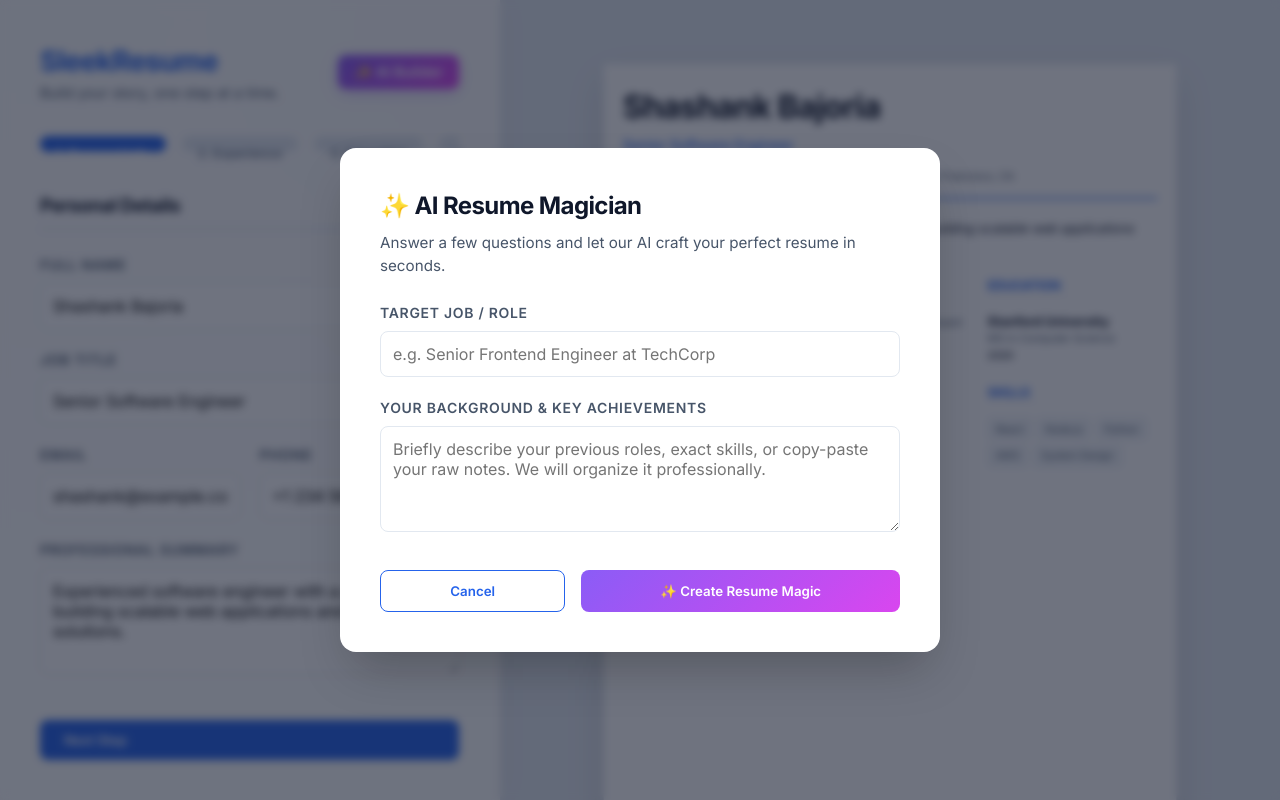
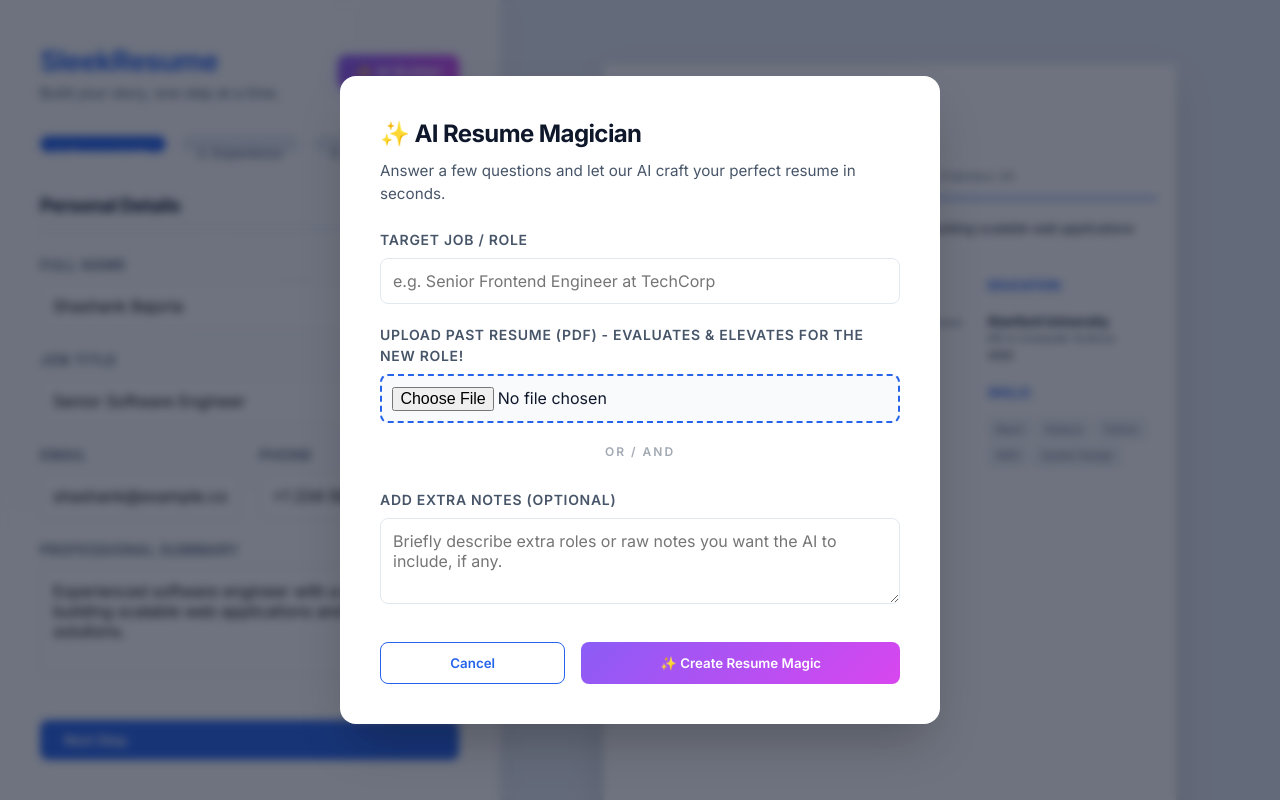
Before and after one commit to shanks16plus/sleek-resume-builder, a React (Vite) app: page / in a window 1280 px wide. Both pictures are taken after a click on the button "✨ AI Builder". Built offline with nearby package versions, Linux system fonts and the light colour scheme.

Commit message:
feat: Support evaluating and elevating uploaded PDF resumes

```diff
--- a/src/App.jsx
+++ b/src/App.jsx
@@ -7,6 +7,7 @@ function App() {
   const [aiForm, setAiForm] = useState({
     role: '',
     background: '',
+    pdfBase64: null,
     apiKey: 'AIzaSyBmARJywXgsbj8m0knGd7DXf5D-R56mExY'
   })
   const [isGenerating, setIsGenerating] = useState(false)
@@ -24,24 +25,31 @@ function App() {
   const steps = ['Personal Info', 'Experience', 'Education', 'Skills']
 
   const handleGenerateAi = async () => {
-    if (!aiForm.role || !aiForm.background) {
-      alert("Please fill in all fields.");
+    if (!aiForm.role || (!aiForm.background && !aiForm.pdfBase64)) {
+      alert("Please fill in the target role and either provide background notes or upload a PDF resume.");
       return;
     }
-
-    // Save the key so the user doesn't have to keep entering it!
-    localStorage.setItem('sleek_resume_gemini_key', aiForm.apiKey);
 
     setIsGenerating(true);
 
     try {
-      const prompt = `You are a professional resume writer. The user is applying for: "${aiForm.role}".\nTheir background is: "${aiForm.background}".\n\nPlease generate a professional resume structured strictly as JSON. No markdown backticks, just raw JSON.\nUse this format:\n{\n  "personal": { "fullName": "Their Name or Fake Name", "title": "Job Title", "email": "email@example.com", "phone": "123-456", "location": "City, ST", "summary": "A highly impactful professional summary..." },\n  "experience": [ { "id": 1, "company": "Company Name", "role": "Role", "startDate": "Mon YYYY", "endDate": "Mon YYYY", "description": "1. Improved x by y%\\n2. Developed z..." } ],\n  "education": [ { "id": 1, "school": "School Name", "degree": "Degree", "year": "YYYY" } ],\n  "skills": ["Skill1", "Skill2", "Skill3"]\n}\n\nFocus on strong action verbs and quantifying achievements where possible. Provide only the JSON object.`;
+      const prompt = `You are a professional resume writer perfectly elevating candidates for their target role. The user is applying for: "${aiForm.role}".\nTheir rough background notes are: "${aiForm.background}".\n\nIf they have attached a PDF resume document as part of this request, read it meticulously. Elevate their past resume points to perfectly match the target role, using strong action verbs and quantifying achievements.\nPlease generate a professional resume structured strictly as JSON. No markdown backticks, just raw JSON.\nUse this format:\n{\n  "personal": { "fullName": "Their Name or Fake Name", "title": "Job Title", "email": "email@example.com", "phone": "123-456", "location": "City, ST", "summary": "A highly impactful professional summary..." },\n  "experience": [ { "id": 1, "company": "Company Name", "role": "Role", "startDate": "Mon YYYY", "endDate": "Mon YYYY", "description": "1. Improved x by y%\\n2. Developed z..." } ],\n  "education": [ { "id": 1, "school": "School Name", "degree": "Degree", "year": "YYYY" } ],\n  "skills": ["Skill1", "Skill2", "Skill3"]\n}\n\nProvide only the perfectly structured JSON object.`;
+
+      const parts = [{ text: prompt }];
+      if (aiForm.pdfBase64) {
+        parts.push({
+          inlineData: {
+            mimeType: "application/pdf",
+            data: aiForm.pdfBase64
+          }
+        });
+      }
 
       const response = await fetch(`https://generativelanguage.googleapis.com/v1beta/models/gemini-2.5-flash:generateContent?key=${aiForm.apiKey}`, {
         method: 'POST',
         headers: { 'Content-Type': 'application/json' },
         body: JSON.stringify({
-          contents: [{ parts: [{ text: prompt }] }],
+          contents: [{ parts }],
           generationConfig: { temperature: 0.7 }
         })
       });
@@ -340,10 +348,34 @@ function App() {
                 />
               </div>
               <div className="full-width">
-                <label>Your Background & Key Achievements</label>
+                <label>Upload Past Resume (PDF) - Evaluates & Elevates for the new Role!</label>
+                <input
+                  type="file"
+                  accept=".pdf"
+                  onChange={(e) => {
+                    const file = e.target.files[0];
+                    if (file) {
+                      const reader = new FileReader();
+                      reader.readAsDataURL(file);
+                      reader.onload = () => {
+                        const base64Data = reader.result.split(',')[1];
+                        setAiForm(prev => ({...prev, pdfBase64: base64Data}));
+                      };
+                    } else {
+                      setAiForm(prev => ({...prev, pdfBase64: null}));
+                    }
+                  }}
+                  style={{ padding: '0.65rem', border: '2px dashed var(--primary)', background: '#f8fafc', cursor: 'pointer' }}
+                />
+              </div>
+              <div className="full-width">
+                <label style={{ textAlign: 'center', opacity: 0.5, letterSpacing: '2px', fontSize: '0.75rem' }}>OR / AND</label>
+              </div>
+              <div className="full-width">
+                <label>Add Extra Notes (Optional)</label>
                 <textarea
-                  rows="4"
-                  placeholder="Briefly describe your previous roles, exact skills, or copy-paste your raw notes. We will organize it professionally."
+                  rows="3"
+                  placeholder="Briefly describe extra roles or raw notes you want the AI to include, if any."
                   value={aiForm.background}
                   onChange={e => setAiForm({...aiForm, background: e.target.value})}
                 />
```
